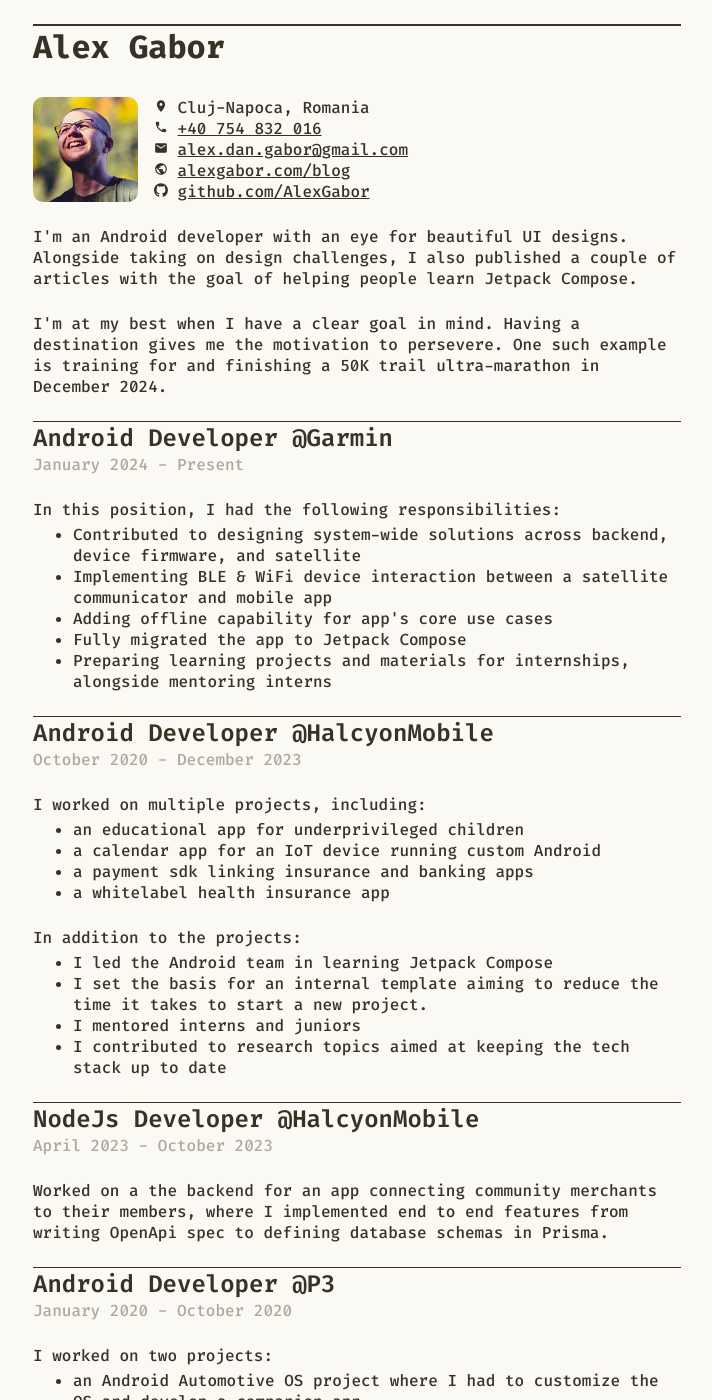
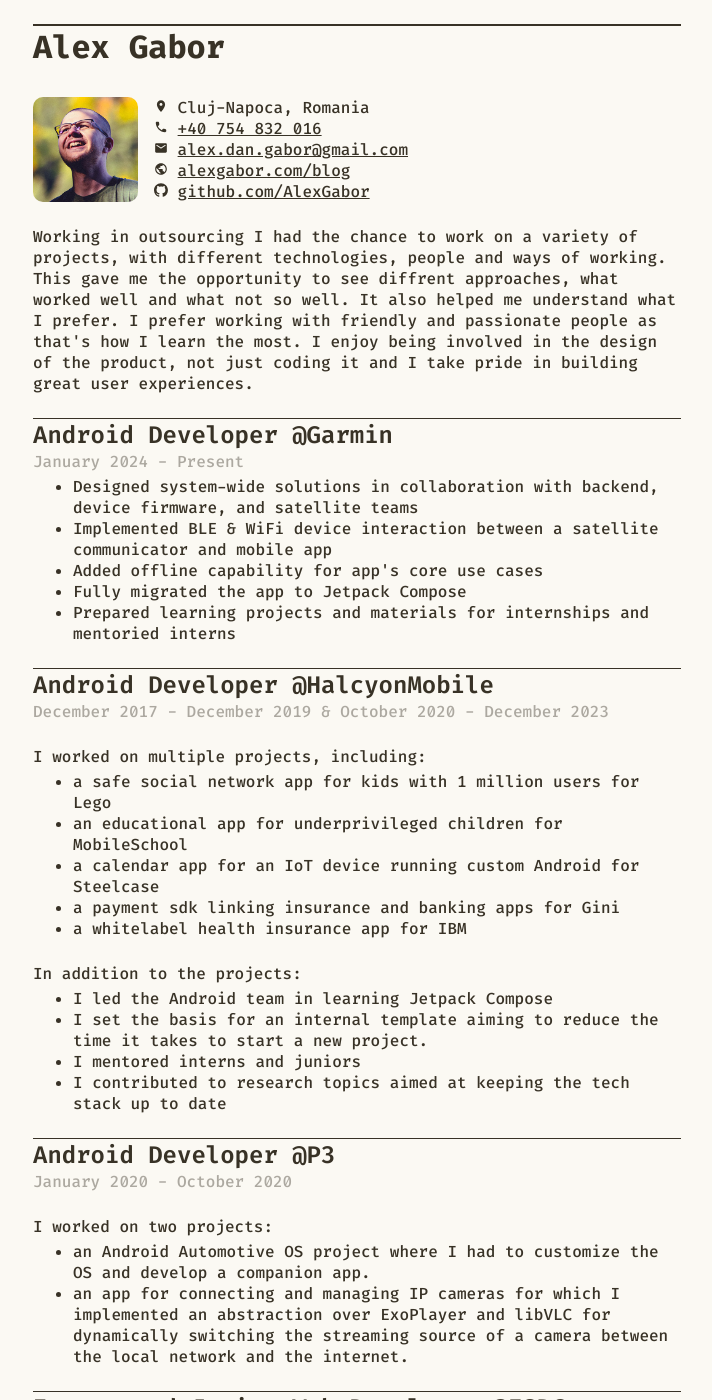
Before and after one commit to AlexGabor/alexgabor.com, a Jekyll site: the page built from cv.html, in a window 1280 px wide and 1400 px high. Shown: the whole window, without its empty margins (283-995 px from the left). Built offline with Jekyll 4.4.1, drawn with Linux system fonts in a browser that asks for light colours; some of the changed text lies outside the part shown.

Commit message:
Update cv

```diff
--- a/cv.html
+++ b/cv.html
@@ -39,35 +39,29 @@
 </div>
 
 <p>
-    I'm an Android developer with an eye for beautiful UI designs.
-    Alongside taking on design challenges, I also published a couple of articles with the goal of helping people learn Jetpack Compose.
-</p>
-<p>
-    I'm at my best when I have a clear goal in mind. Having a destination gives me the motivation to persevere.
-    One such example is training for and finishing a 50K trail ultra-marathon in December 2024.
+    Working in outsourcing I had the chance to work on a variety of projects, with different technologies, people and ways of working. This gave me the opportunity to see diffrent approaches, what worked well and what not so well. It also helped me understand what I prefer. I prefer working with friendly and passionate people as that's how I learn the most. I enjoy being involved in the design of the product, not just coding it and I take pride in building great user experiences.
 </p>
 
 <h2>Android Developer @Garmin</h2>
 <span class="date">January 2024 - Present</span>
-
-<p class="no-margin-bottom">In this position, I had the following responsibilities:</p>
 <ul>
-    <li>Contributed to designing system-wide solutions across backend, device firmware, and satellite</li>
-    <li>Implementing BLE & WiFi device interaction between a satellite communicator and mobile app</li>
-    <li>Adding offline capability for app's core use cases</li>
+    <li>Designed system-wide solutions in collaboration with backend, device firmware, and satellite teams</li>
+    <li>Implemented BLE & WiFi device interaction between a satellite communicator and mobile app</li>
+    <li>Added offline capability for app's core use cases</li>
     <li>Fully migrated the app to Jetpack Compose</li>
-    <li>Preparing learning projects and materials for internships, alongside mentoring interns</li>
+    <li>Prepared learning projects and materials for internships and mentoried interns</li>
 </ul>
 
 <h2>Android Developer @HalcyonMobile</h2>
-<span class="date">October 2020 - December 2023</span>
+<span class="date">December 2017 - December 2019 & October 2020 - December 2023</span>
 
 <p class="no-margin-bottom">I worked on multiple projects, including:</p>
 <ul>
-  <li>an educational app for underprivileged children</li>
-  <li>a calendar app for an IoT device running custom Android</li>
-  <li>a payment sdk linking insurance and banking apps</li>
-  <li>a whitelabel health insurance app</li>
+  <li>a safe social network app for kids with 1 million users for Lego</li>
+  <li>an educational app for underprivileged children for MobileSchool</li>
+  <li>a calendar app for an IoT device running custom Android for Steelcase</li>
+  <li>a payment sdk linking insurance and banking apps for Gini</li>
+  <li>a whitelabel health insurance app for IBM</li>
 </ul>
 
 <p class="no-margin-bottom">In addition to the projects:</p>
@@ -78,14 +72,6 @@
       <li>I mentored interns and juniors</li>
       <li>I contributed to research topics aimed at keeping the tech stack up to date</li>
   </ul>
-
-<h2>NodeJs Developer @HalcyonMobile</h2>
-<span class="date">April 2023 - October 2023</span>
-
-<p>
-    Worked on a the backend for an app connecting community merchants to their members,
-    where I implemented end to end features from writing OpenApi spec to defining database schemas in Prisma.
-</p>
 
 <h2>Android Developer @P3</h2>
 <span class="date">January 2020 - October 2020</span>
@@ -102,20 +88,6 @@
     of a camera between the local network and the internet.
   </li>
 </ul>
-
-<h2>Android Developer @HalcyonMobile</h2>
-<span class="date">December 2017 - December 2019</span>
-
-<p>
-  I worked on a safe social network app for kids with 1 million users where I
-  contributed to modernizing the codebase, workshopping and implementing ideas
-  for new features and ways to improve metrics.
-</p>
-
-<p>
-  In addition to the project, I contributed to improving the team's knowledge on
-  Kotlin Coroutines.
-</p>
 
 <h2>Intern and Junior Web Developer @ISDC</h2>
 <span class="date">July 2016 - January 2017</span>
```
